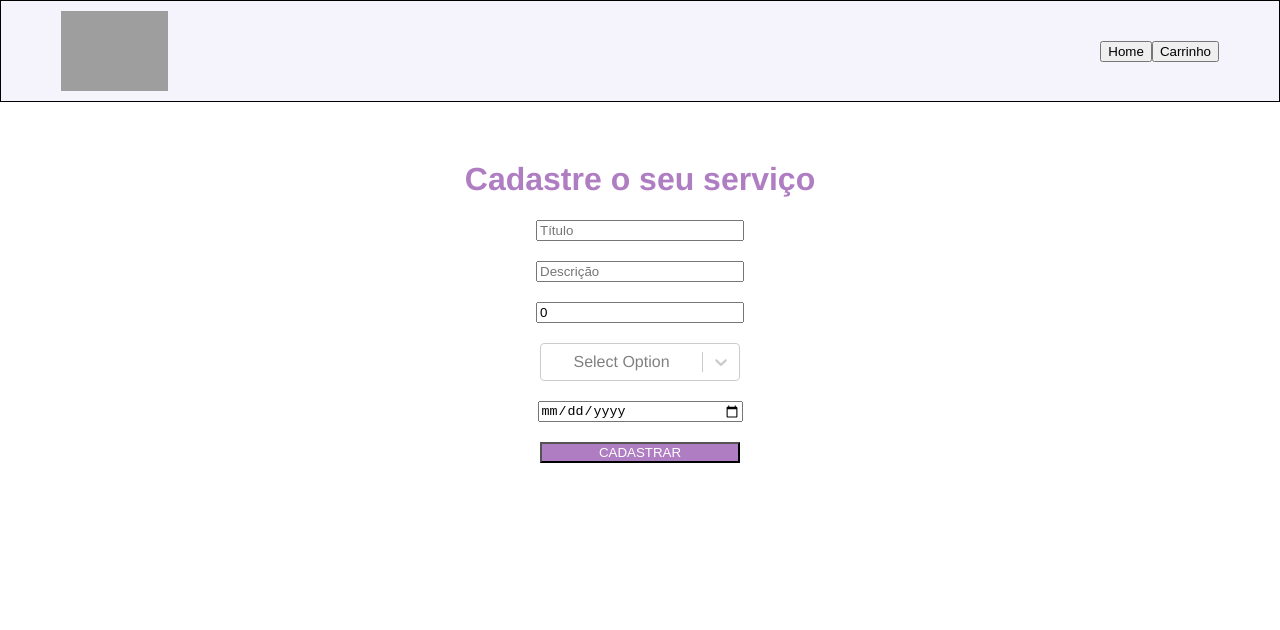
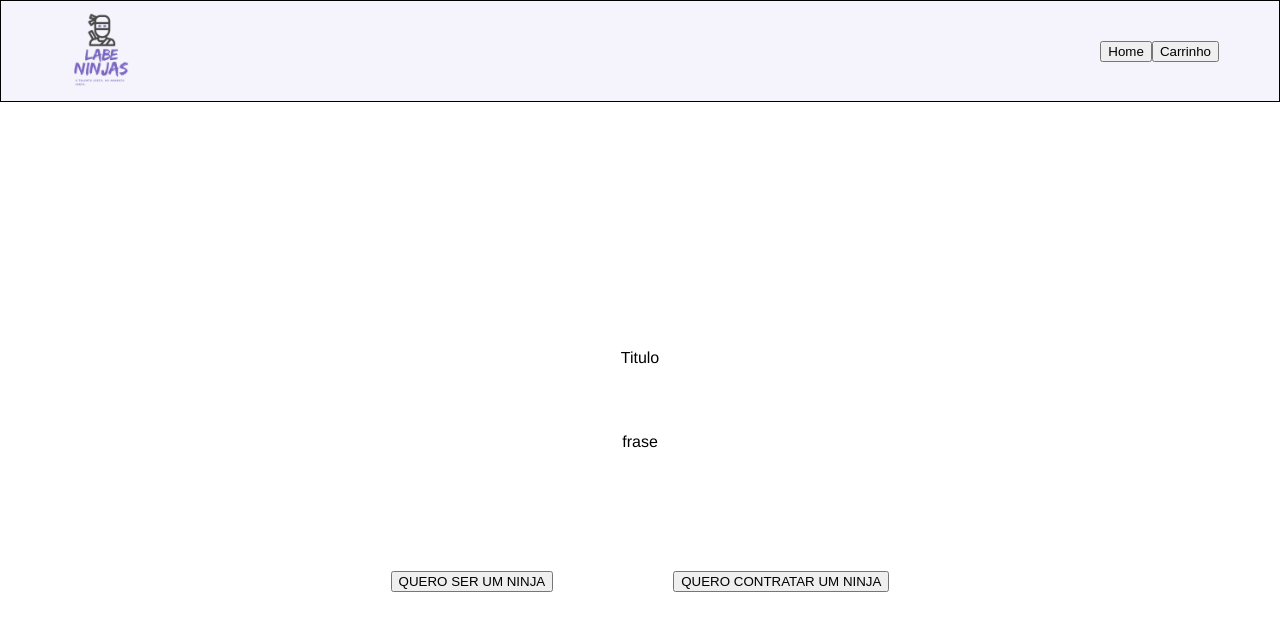
Before and after one commit to sarahouteiro/labeninja, a React (Create React App) app: page / in a window 1280 px wide. Shown: the top 630 px of the page. Built offline with nearby package versions, Linux system fonts and the light colour scheme; grey boxes are pictures that could not be loaded.

Commit message:
criando os detalhes do produto

```diff
--- a/src/App.js
+++ b/src/App.js
@@ -1,17 +1,16 @@
 import React from "react";
-import styled from "styled-components"
-import { createGlobalStyle } from "styled-components"
+import styled, { createGlobalStyle }  from "styled-components"
 import logo from "./assets/images/logo.png"
-import Home from "./assets/pages/Home"
-import Carrinho from "./pages/Carrinho";
-import Cadastro from "./components/cadastro";
+import Home from "./Pages/Home"
+import Carrinho from "./Pages/Carrinho";
+import DetalheProduto from "./Pages/detalhesProduto";
 
 const GlobalStyle = createGlobalStyle`
     body{
     margin:0px;
     padding:0px;
     font-family: 'Franklin Gothic Medium', 'Arial Narrow', Arial, sans-serif;
-    color:white;
+    color: #0e0e0e;
     box-sizing: border-box;
 
   }
@@ -43,15 +42,25 @@ const ButtonArea = styled.div`
 
 export default class App extends React.Component {
   state = {
-    paginaAtual: "home"
+    paginaAtual: "home",
+    produto: {
+      id: 1,
+      titulo: "Pasteis",
+      formasPagamento: ["Paypal","Boleto"],
+      preco: 100,
+      prazo: "15/06/1997",
+      descricao: "blablabla"
+    }
   }
 
   trocarPagina = () => {
     switch(this.state.paginaAtual){
       case "home":
-        return <div>Home...</div>
+        return <Home/>
       case "carrinho":
         return <Carrinho voltar={this.onClickHome}/>
+      case "detalhes":
+        return <DetalheProduto voltar={this.onClickHome} produto={this.state.produto}/>
       default:
         return <div>Home...</div>
     }
@@ -78,10 +87,7 @@ export default class App extends React.Component {
           </ButtonArea>
         </Header>
         {this.trocarPagina()}
-        <Cadastro/>
-
       </Container>
-
     )
   }
 }
--- /dev/null
+++ b/src/Pages/Home.js
@@ -0,0 +1,52 @@
+import React from "react";
+import styled from "styled-components"
+import { createGlobalStyle } from "styled-components"
+
+
+const GlobalStyle = createGlobalStyle`
+    body{
+    margin:0px;
+    padding:0px;
+    font-family: 'Franklin Gothic Medium', 'Arial Narrow', Arial, sans-serif;
+    color:white;
+  }
+`
+const Container = styled.div`
+  margin:0px;
+
+`
+
+const Bloco = styled.div`
+display: flex;
+flex-direction: column;
+color: black;
+height: 70vh;
+justify-content: end;
+align-items: center;
+button{
+  margin:20px 60px
+}
+div{
+  margin: 50px;
+}
+
+
+`
+
+export default class Home extends React.Component {
+  render() {
+    return (
+      <Container>
+        <GlobalStyle />
+        <Bloco>
+          <p>Titulo</p>
+          <div>frase</div>
+          <div>
+            <button>QUERO SER UM NINJA</button>
+            <button>QUERO CONTRATAR UM NINJA</button>
+          </div>
+        </Bloco>
+      </Container>
+    )
+  }
+}
--- /dev/null
+++ b/src/Pages/detalhesProduto/index.js
@@ -0,0 +1,40 @@
+import React, { Component } from 'react'
+import { DetalhesContainer } from './styles'
+
+class DetalheProduto extends Component {
+
+    handleRenderFormasPagamento = () => {
+        const { produto } = this.props
+
+        const formasDePagamento = produto.formasPagamento.map((formaPagamento, index) => {
+            return <span key={index}>{formaPagamento}</span>
+        })
+
+        return formasDePagamento
+    }
+
+    handleFormatarPreco = (preco) => {
+        return `R$ ${preco.toFixed(2).replace(".", ",")}`
+    }
+
+    handleAdicionarAoCarrinho = (id) => {
+        console.log("id",id)
+    }
+
+    render() {
+        const { produto, voltar } = this.props
+
+        return (
+            <DetalhesContainer>
+                <h1>{produto.titulo}</h1>
+                <p>Aceita: {this.handleRenderFormasPagamento()}</p>
+                <p>Até {produto.prazo} por {this.handleFormatarPreco(produto.preco)}</p>
+                <p>{produto.descricao}</p>
+                <button type='' onClick={() => this.handleAdicionarAoCarrinho(produto.id)}>ADICIONAR AO CARRINHO</button>
+                <button type='' onClick={voltar}>VOLTAR PARA LISTA</button>
+            </DetalhesContainer>
+        )
+    }
+}
+
+export default DetalheProduto;
--- /dev/null
+++ b/src/Pages/detalhesProduto/styles.js
@@ -0,0 +1,56 @@
+import styled from "styled-components";
+
+export const DetalhesContainer = styled.div`
+    width: 100%;
+    height: 100vh;
+    display: flex;
+    flex-direction: column;
+    justify-content: center;
+    align-items: center;
+
+    h1 {
+        color: #7869BF;
+    }
+
+    span {
+        height: 28px;
+        background-color: #7869BF;
+        color: #FFFFFF;
+        font-size: 0.8125rem;
+        border-radius: 16px;
+        padding: 5px 12px;
+        margin: 0 4px;
+    }
+
+    button {
+        width: 357px;
+        padding: 6px 16px;
+        font-size: 0.875rem;
+        font-weight: 500;
+        line-height: 1.75;
+        border-radius: 4px;
+        letter-spacing: 0.02857em;
+        text-transform: uppercase;
+        border: 1px solid #7869BF;
+        background-color: transparent;
+        margin: 10px;
+        cursor: pointer;
+        transition: all 0.3s ease;
+
+        :hover {
+            border: 1px solid rgb(84, 73, 133);
+            background-color: rgba(120, 105, 191, 0.04);
+        }
+    }
+
+    button:nth-child(5) {
+        color: #FFFFFF;
+        background-color: #7869BF;
+        border: 0;
+        transition: all 0.3s ease;
+
+        :hover {
+            background-color: rgb(84, 73, 133);
+        }
+    }
+`
--- a/src/assets/pages/Home.js
+++ /dev/null
@@ -1,83 +0,0 @@
-import React from "react";
-import styled from "styled-components"
-import { createGlobalStyle } from "styled-components"
-import logo from "./images/logo.png"
-
-
-const GlobalStyle = createGlobalStyle`
-    body{
-    margin:0px;
-    padding:0px;
-    font-family: 'Franklin Gothic Medium', 'Arial Narrow', Arial, sans-serif;
-    color:white;
-  }
-`
-const Container = styled.div`
-  margin:0px;
-
-`
-const Header = styled.div`
-  background-color:#F5F4FC;
-  border:1px solid black;
-  height:80px;
-  padding:10px;
-
-`
-const Logo = styled.div`
-  img{
-    height:80px;
-  }
-  button{
-    border: 0;
-    background-color:#F5F4FC;
-  }
-  display: flex;
-  flex-direction: row;
-  justify-content: space-between;
-  margin: 0px 50px;
-`
-
-const Bloco = styled.div`
-display: flex;
-flex-direction: column;
-color: black;
-height: 70vh;
-justify-content: end;
-align-items: center;
-button{
-  margin:20px 60px
-}
-div{
-  margin: 50px;
-}
-
-
-`
-
-export default class Home extends React.Component {
-  render() {
-    return (
-      <Container>
-        <GlobalStyle />
-        <Header>
-          <Logo>
-            <img src={logo} alt="logo" />
-            <button>
-              <svg xmlns="http://www.w3.org/2000/svg" width="30" height="30" fill="black" class="bi bi-cart" viewBox="0 0 16 16">
-                <path d="M0 1.5A.5.5 0 0 1 .5 1H2a.5.5 0 0 1 .485.379L2.89 3H14.5a.5.5 0 0 1 .491.592l-1.5 8A.5.5 0 0 1 13 12H4a.5.5 0 0 1-.491-.408L2.01 3.607 1.61 2H.5a.5.5 0 0 1-.5-.5zM3.102 4l1.313 7h8.17l1.313-7H3.102zM5 12a2 2 0 1 0 0 4 2 2 0 0 0 0-4zm7 0a2 2 0 1 0 0 4 2 2 0 0 0 0-4zm-7 1a1 1 0 1 1 0 2 1 1 0 0 1 0-2zm7 0a1 1 0 1 1 0 2 1 1 0 0 1 0-2z" />
-              </svg>
-              </button>
-          </Logo>
-        </Header>
-        <Bloco>
-            <p>Titulo</p>
-            <div>frase</div>
-            <div>
-              <button>QUERO SER UM NINJA</button>
-              <button>QUERO CONTRATAR UM NINJA</button>
-            </div>
-          </Bloco>
-      </Container>
-    )
-  }
-}
--- a/src/components/cadastro/index.js
+++ /dev/null
@@ -1,69 +0,0 @@
-import React, { Component } from 'react'
-import Select from 'react-select'
-import { CadastroContainer } from './styles';
-
-class Cadastro extends Component {
-    state = {
-        titulo: "",
-        descricao: "",
-        preco: 0,
-        tipoPagamento: [],
-        prazo: "",
-        data: [
-            {
-                value: "crédito",
-                label: "Cartão de crédito"
-            },
-            {
-                value: "débito",
-                label: "Cartão de débito"
-            },
-            {
-                value: "pix",
-                label: "Pix"
-            },
-            {
-                value: "boleto",
-                label: "Boleto"
-            },
-            {
-                value: "paypal",
-                label: "Paypal"
-            }
-        ]
-    }
-
-    handleChange = (e) => {
-        this.setState({
-            tipoPagamento: Array.isArray(e) ? e.map(x => x.value) : []
-        })
-    }
-
-    render() {
-        const { descricao, prazo, preco, data, titulo, tipoPagamento } = this.state
-
-        return (
-            <CadastroContainer>
-                <h1>Cadastre o seu serviço</h1>
-                <form onSubmit="">
-                    <input type="text" value={titulo} onChange={(e) => this.setState({ titulo: e.target.value })} placeholder='Título' required />
-                    <input type="text" value={descricao} onChange={(e) => this.setState({ descricao: e.target.value })} placeholder='Descrição' required />
-                    <input type="number" value={preco} onChange={(e) => this.setState({ preco: e.target.value })} placeholder='Preço' required />
-                    <Select
-                        className="dropdown"
-                        placeholder="Select Option"
-                        value={data.filter(obj => tipoPagamento.includes(obj.value))} // set selected values
-                        options={data} // set list of the data
-                        onChange={this.handleChange} // assign onChange function
-                        isMulti
-                        isClearable
-                    />
-                    <input type="date" value={prazo} onChange={(e) => this.setState({ prazo: e.target.value })} placeholder='Prazo' required />
-                    <button type='submit'>CADASTRAR</button>
-                </form>
-            </CadastroContainer>
-        )
-    }
-}
-
-export default Cadastro;
--- a/src/components/cadastro/styles.js
+++ /dev/null
@@ -1,30 +0,0 @@
-import styled from "styled-components";
-
-export const CadastroContainer = styled.main `
-    width: 100%;
-    height: auto;
-    padding: 20px;
-    color: #AF7DC2;
-    text-align: center;
-    box-sizing: border-box;
-
-    form {
-        width: 100%;
-        display: flex;
-        flex-direction: column;
-        justify-content: center;
-        align-items: center;
-
-        input, select, button, > div {
-            width: 100%;
-            max-width: 200px;
-            margin: 0 0 20px;
-        }
-
-        button {
-            margin: 0;
-            background-color: #AF7DC2;
-            color: #FFFFFF;
-        }
-    }
-`
```
Also changed, not shown: src/assets/images/logo.png (renamed from src/assets/pages/images/logo.png).
